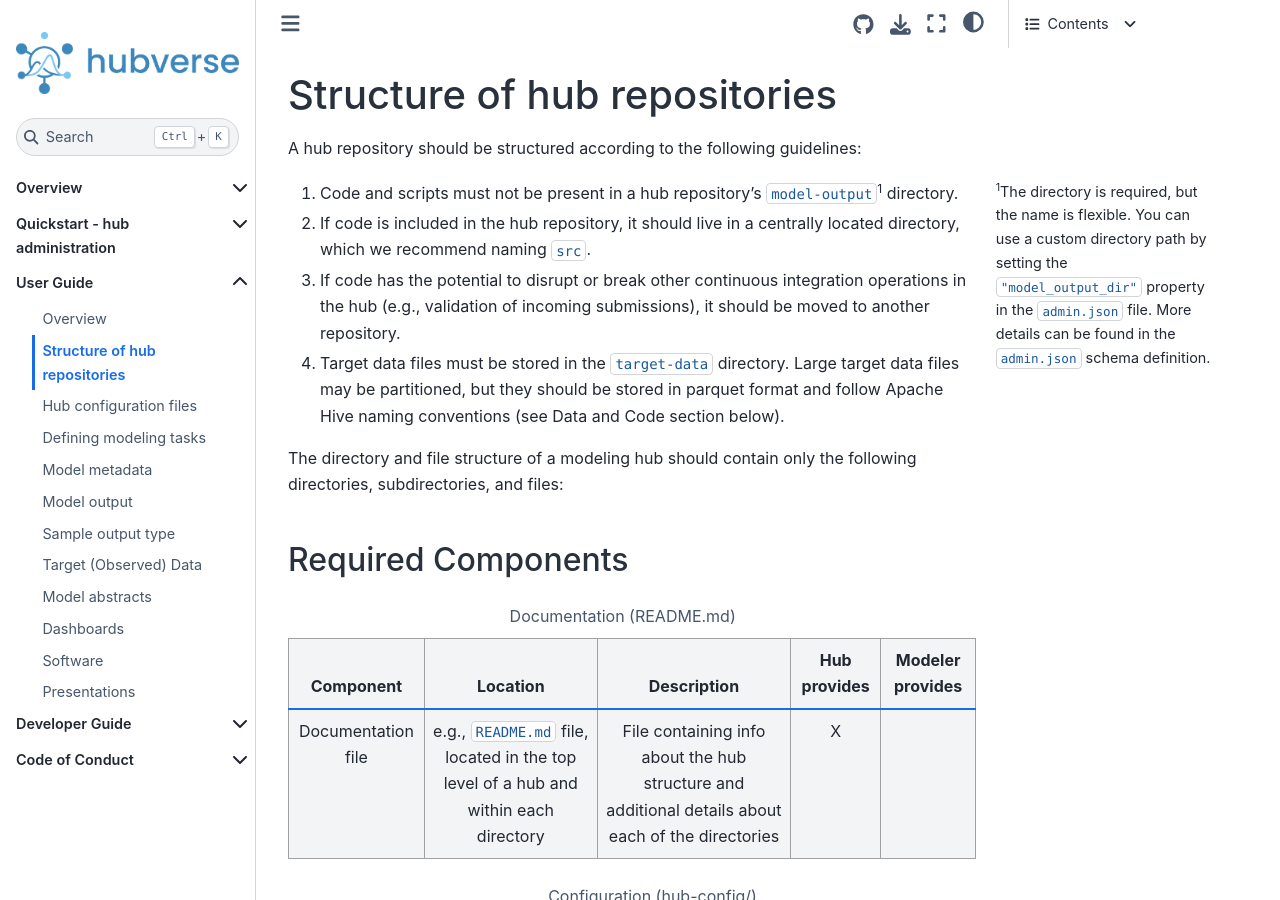
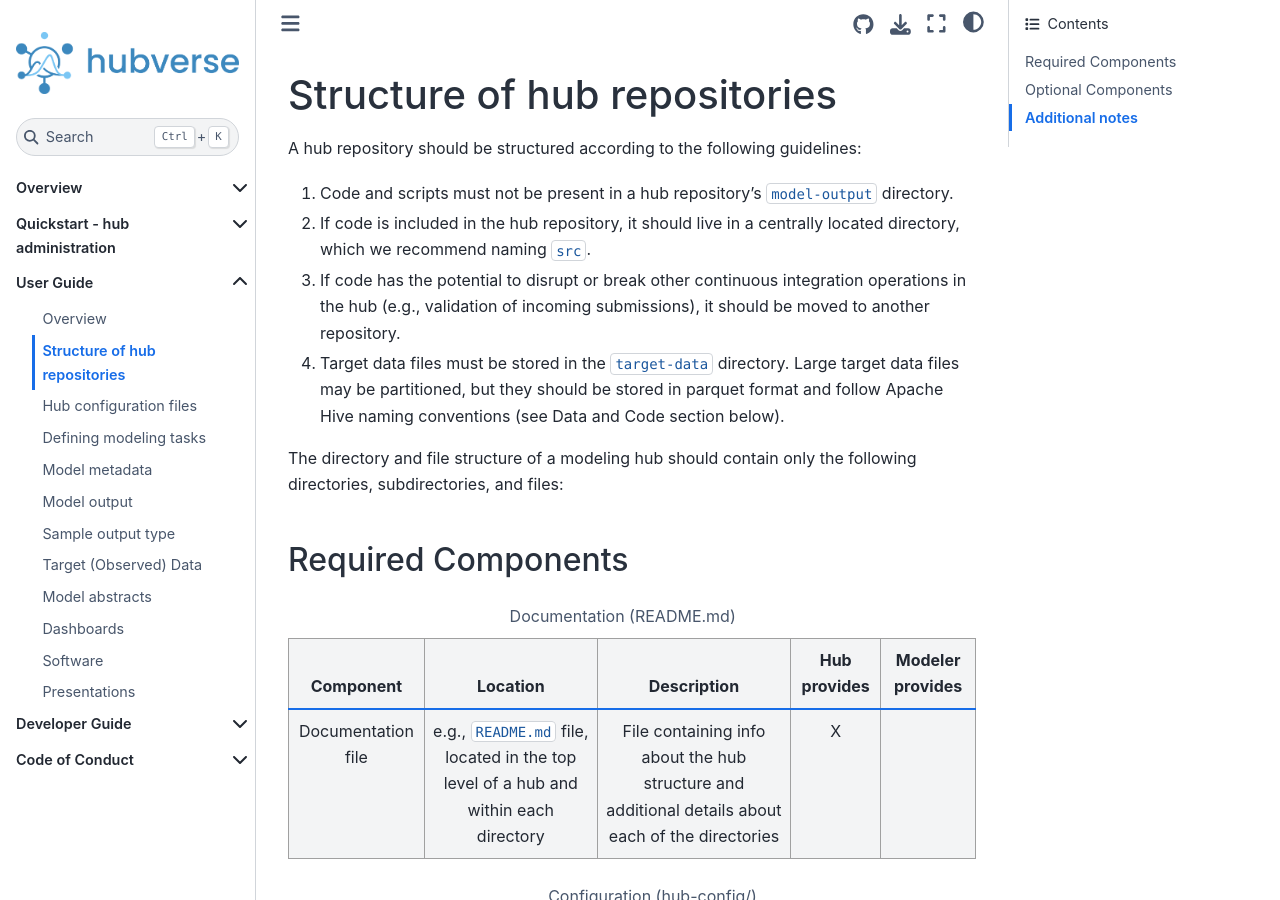
Before and after one commit to hubverse-org/hubDocs, a Sphinx documentation site: the page built from docs/source/user-guide/hub-structure.md, in a window 1280 px wide and 900 px high. Built offline with Sphinx 7.4.7 and the Sphinx Book theme 1.1.4, drawn with Linux system fonts in a browser that asks for light colours; comment, search, counter and statistics services are not loaded.

Commit message:
Remove note about flexible name for the model-output directory
Although the corresponding schema change is not yet in place, we've decided
to standardize on model-output for the model output data (similar to how
we've standardized on target-data).

This changeset pre-emptively removes the note about flexible names so that
new users are encouraged to use model-output.

```diff
--- a/docs/source/user-guide/hub-structure.md
+++ b/docs/source/user-guide/hub-structure.md
@@ -2,16 +2,11 @@
 
 A hub repository should be structured according to the following guidelines:
 
-1. Code and scripts must not be present in a hub repository's `model-output`[^model-output] directory.
+1. Code and scripts must not be present in a hub repository's `model-output` directory.
 2. If code is included in the hub repository, it should live in a centrally located directory, which we recommend naming `src`.
 3. If code has the potential to disrupt or break other continuous integration operations in the hub (e.g., validation of incoming submissions),
 it should be moved to another repository.
 4. Target data files must be stored in the `target-data` directory. Large target data files may be partitioned, but they should be stored in parquet format and follow Apache Hive naming conventions (see Data and Code section below).
-
-[^model-output]: The directory is required, but the name is flexible. You can
-  use a custom directory path by setting the `"model_output_dir"` property in the
-  `admin.json` file. More details can be found in the `admin.json` schema
-  definition.
 
 The directory and file structure of a modeling hub should contain only the following directories, subdirectories, and files:
 
```
